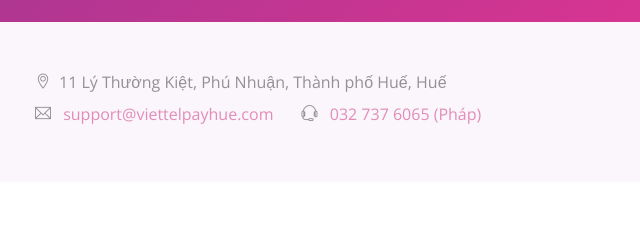
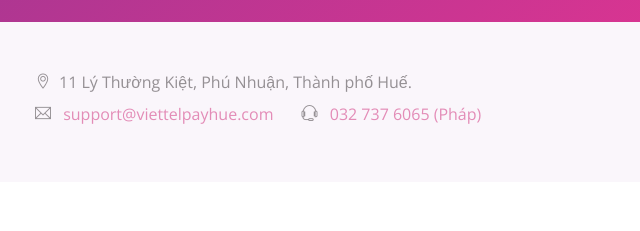
Before and after one commit to jonirenoug/viettelpayhue, a plain HTML site: page index.html in a window 1280 px wide. Shown: the part 8446-8677 px from the top of the page, 50-690 px from the left. Drawn offline with nearby package versions, Linux system fonts and the light colour scheme.

Commit message:
update images and index

```diff
--- a/index.html
+++ b/index.html
@@ -433,7 +433,7 @@
         <div class="container">
             <div class="row">
                 <div class="col-lg-6 text-center text-lg-left">
-                    <p class="mb-2"> <span class="ti-location-pin mr-2"></span>11 Lý Thường Kiệt, Phú Nhuận, Thành phố Huế, Huế</p>
+                    <p class="mb-2"> <span class="ti-location-pin mr-2"></span>11 Lý Thường Kiệt, Phú Nhuận, Thành phố Huế.</p>
                     <div class=" d-block d-sm-inline-block">
                         <p class="mb-2">
                             <span class="ti-email mr-2"></span> <a class="mr-4" href="mailto:support@viettelpayhue.com">support@viettelpayhue.com</a>
```
